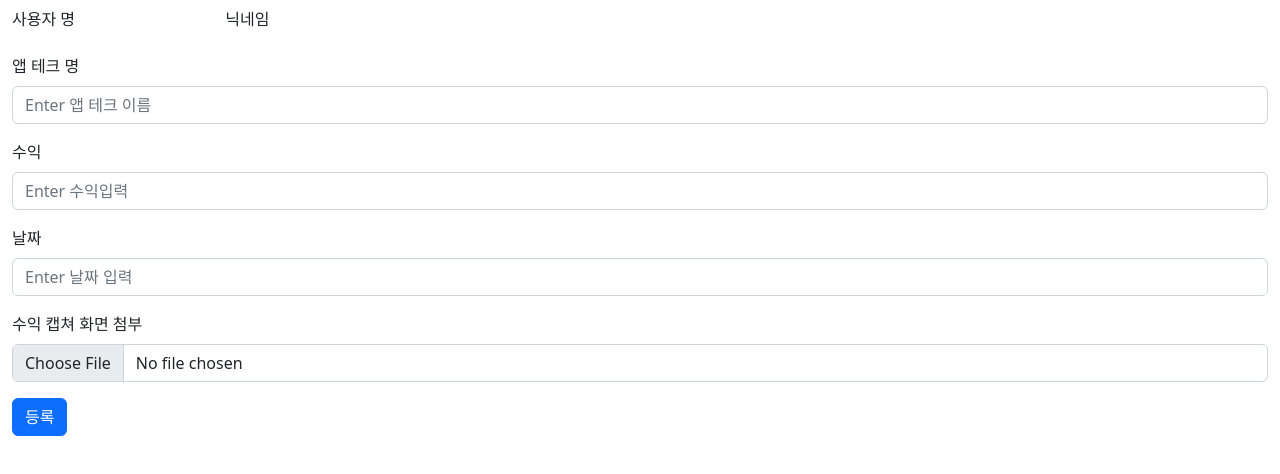
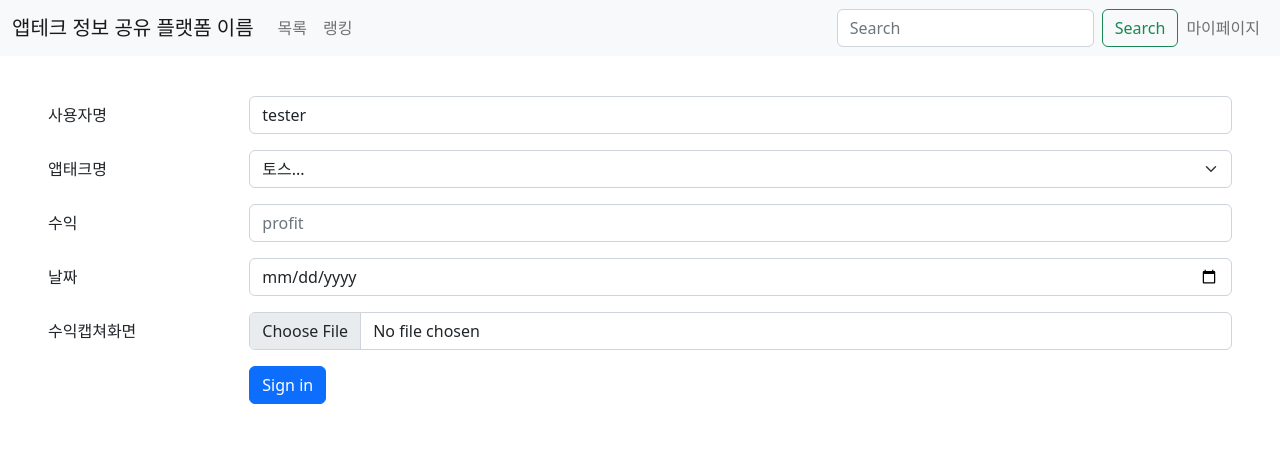
Before and after one commit to mky416/apptech_front, a React (Create React App) app: page /RankingPage/Profit in a window 1280 px wide. Shown: the top 474 px of the page. Built offline with nearby package versions, Linux system fonts and the light colour scheme.

Commit message:
feat: 랭킹 page UI - 수익 등록 화면

```diff
--- a/package.json
+++ b/package.json
@@ -13,6 +13,7 @@
     "@types/react-redux": "^7.1.25",
     "axios": "^1.3.4",
     "bootstrap": "^5.2.3",
+    "formik": "^2.2.9",
     "react": "^18.2.0",
     "react-bootstrap": "^2.7.2",
     "react-dom": "^18.2.0",
@@ -20,7 +21,8 @@
     "react-router-dom": "^6.9.0",
     "react-scripts": "5.0.1",
     "typescript": "^4.9.5",
-    "web-vitals": "^2.1.4"
+    "web-vitals": "^2.1.4",
+    "yup": "^1.0.2"
   },
   "scripts": {
     "start": "react-scripts start",
--- /dev/null
+++ b/src/components/ranking/UserProfitForm.tsx
@@ -0,0 +1,143 @@
+import React from 'react';
+import { useForm } from 'react-hook-form';
+import {Button, Col, Container, Form, Nav, Navbar, NavDropdown, Row} from "react-bootstrap";
+import * as formik from 'formik';
+import * as yup from 'yup';
+
+const { Formik } = formik;
+
+export interface ProfitFormData{
+    userId: number;
+    appId: number;
+    profitDate: number;
+    profit: number;
+    profitImageFile: FileList|null
+}
+
+const schema = yup.object().shape({
+    profitDate: yup
+        .number()
+        .min(1, '##ranking:schema.profitDate.min'),
+    profit: yup
+        .number()
+        .min(1, '##ranking:schema.profit.min'),
+    profitImageFile: yup.mixed().required()
+});
+
+interface UserProfitFormProps {
+    onSubmit: (data: ProfitFormData) => void;
+    profitData: ProfitFormData;
+}
+
+interface RegisterFormData {
+    editMode: false;
+}
+
+interface EditFormData {
+    editMode: true;
+}
+
+
+const UserProfitForm = (
+    props: UserProfitFormProps & (RegisterFormData | EditFormData),
+) =>{
+    const {onSubmit, profitData, editMode} = props
+
+    return (
+        <Formik
+            validationSchema={schema}
+            onSubmit={console.log}
+            initialValues={{
+                userId: 1,
+                username: 'tester',
+                appId: 1,
+                appName: '토스',
+                profitDate: '',
+                profit: 0,
+                profitImageFile: null
+            }}
+        >
+            {({
+                  handleSubmit,
+                  handleChange,
+                  values,
+                  isValid,
+                  errors,
+              }) => (
+                <Form noValidate onSubmit={handleSubmit}>
+                    <Form.Group as={Row} className="mt-3 mb-3" controlId="formUserName">
+                        <Form.Label column sm={2}>
+                            사용자명
+                        </Form.Label>
+                        <Col sm={10}>
+                            <Form.Control type="text" name="username" value={values.username} placeholder="username" readOnly/>
+                        </Col>
+                    </Form.Group>
+                    <Form.Group as={Row} className="mb-3" controlId="formAppName">
+                        <Form.Label column sm={2}>
+                            앱태크명
+                        </Form.Label>
+                        <Col sm={10}>
+                            <Form.Select
+                                name="appName"
+                                onChange={handleChange}
+                                defaultValue="토스...">
+                                <option>토스...</option>
+                                <option>신한...</option>
+                            </Form.Select>
+                        </Col>
+                    </Form.Group>
+                    <Form.Group as={Row} className="mb-3" controlId="formProfit">
+                        <Form.Label column sm={2}>
+                            수익
+                        </Form.Label>
+                        <Col sm={10}>
+                            <Form.Control
+                                type="number"
+                                name="profit"
+                                onChange={handleChange}
+                                placeholder="profit" />
+                        </Col>
+                    </Form.Group>
+                    <Form.Group as={Row} className="mb-3" controlId="formProfitDate">
+                        <Form.Label column sm={2}>
+                            날짜
+                        </Form.Label>
+                        <Col sm={10}>
+                            <Form.Control
+                                type="date"
+                                name="profitDate"
+                                onChange={handleChange}
+                                placeholder="profitDate" />
+                        </Col>
+                    </Form.Group>
+                    <Form.Group as={Row} className="mb-3" controlId="formFile">
+                        <Form.Label column sm={2}>
+                            수익캡쳐화면
+                        </Form.Label>
+                        <Col sm={10}>
+                            <Form.Control
+                                type="file"
+                                required
+                                name="profitImageFile"
+                                onChange={handleChange}
+                                isInvalid={!!errors.profitImageFile}
+                            />
+                            <Form.Control.Feedback type="invalid" tooltip>
+                                {errors.username}
+                            </Form.Control.Feedback>
+                        </Col>
+                    </Form.Group>
+
+                    <Form.Group as={Row} className="mb-3">
+                        <Col sm={{ span: 10, offset: 2 }}>
+                            <Button type="submit">Sign in</Button>
+                        </Col>
+                    </Form.Group>
+                </Form>
+            )}
+        </Formik>
+    )
+}
+
+export default UserProfitForm;
--- a/src/pages/users/ranking/RankingPage.tsx
+++ b/src/pages/users/ranking/RankingPage.tsx
@@ -1,14 +1,33 @@
 import React from 'react';
-import {Button, Container, Form, Nav, Navbar, NavDropdown} from "react-bootstrap";
+import {useNavigate} from "react-router-dom";
+import {Button, Container, Row} from "react-bootstrap";
 import Header from '../../../components/Header';
 
 
 const RankingPage = (): JSX.Element => {
+    let navigate = useNavigate();
+
+    const handleClick = () => navigate("/RankingPage/Profit")
+
     return (
         <>
             <Header/>
-            <Container>
-                랭킹화면
+            <Container fluid>
+                <Row>
+                    <div className="col-2">
+                    </div>
+                    <div className="col-9"></div>
+                    <div className="col-1">
+                        <Button
+                            variant="success"
+                            style={{width: '100%'}}
+                            onClick = {handleClick}
+                        >등록</Button>
+                    </div>
+                </Row>
+                <Row>
+                    랭킹화면
+                </Row>
             </Container>
         </>
     )
--- a/src/pages/users/ranking/UserProfitPage.tsx
+++ b/src/pages/users/ranking/UserProfitPage.tsx
@@ -1,39 +1,32 @@
-import React from 'react';
-import {Button, Col, Container, Form, Nav, Navbar, NavDropdown, Row} from "react-bootstrap";
+import React, {useState} from 'react';
+import Header from '../../../components/Header';
+import UserProfitForm, {ProfitFormData} from '../../../components/ranking/UserProfitForm'
+import {Container, Row} from "react-bootstrap";
+
+const initialProfitData = {
+    userId: 0,
+    appId: 0,
+    profitDate: 20220301,
+    profit: 0,
+    profitImageFile: null
+}
 
 const UserProfitPage = (): JSX.Element => {
+    const [profitData, setProfitData] = useState<ProfitFormData>(initialProfitData);
+
+    const onSubmit = async (submitData: ProfitFormData) => {
+        const addForm = new FormData();
+    };
+
     return (
-        <Container fluid>
-            <Form>
-                <Form.Group as={Row} className="mb-3" controlId="formUserName">
-                    <Form.Label column sm="2">
-                        사용자 명
-                    </Form.Label>
-                    <Col sm="10">
-                        <Form.Control plaintext readOnly defaultValue="닉네임" />
-                    </Col>
-                </Form.Group>
-                <Form.Group className="mb-3" controlId="formName">
-                    <Form.Label>앱 테크 명</Form.Label>
-                    <Form.Control type="text" placeholder="Enter 앱 테크 이름" />
-                </Form.Group>
-                <Form.Group className="mb-3" controlId="formProfit">
-                    <Form.Label>수익</Form.Label>
-                    <Form.Control type="email" placeholder="Enter 수익입력" />
-                </Form.Group>
-                <Form.Group className="mb-3" controlId="formDate">
-                    <Form.Label>날짜</Form.Label>
-                    <Form.Control type="email" placeholder="Enter 날짜 입력" />
-                </Form.Group>
-                <Form.Group controlId="formFileMultiple" className="mb-3">
-                    <Form.Label>수익 캡쳐 화면 첨부</Form.Label>
-                    <Form.Control type="file"/>
-                </Form.Group>
-                <Button variant="primary" type="submit">
-                    등록
-                </Button>
-            </Form>
-        </Container>
+        <>
+            <Header/>
+            <Container fluid>
+                <Row className="m-4">
+                    <UserProfitForm onSubmit={onSubmit} editMode={true} profitData ={profitData} />
+                </Row>
+            </Container>
+        </>
     )
 }
 
```
